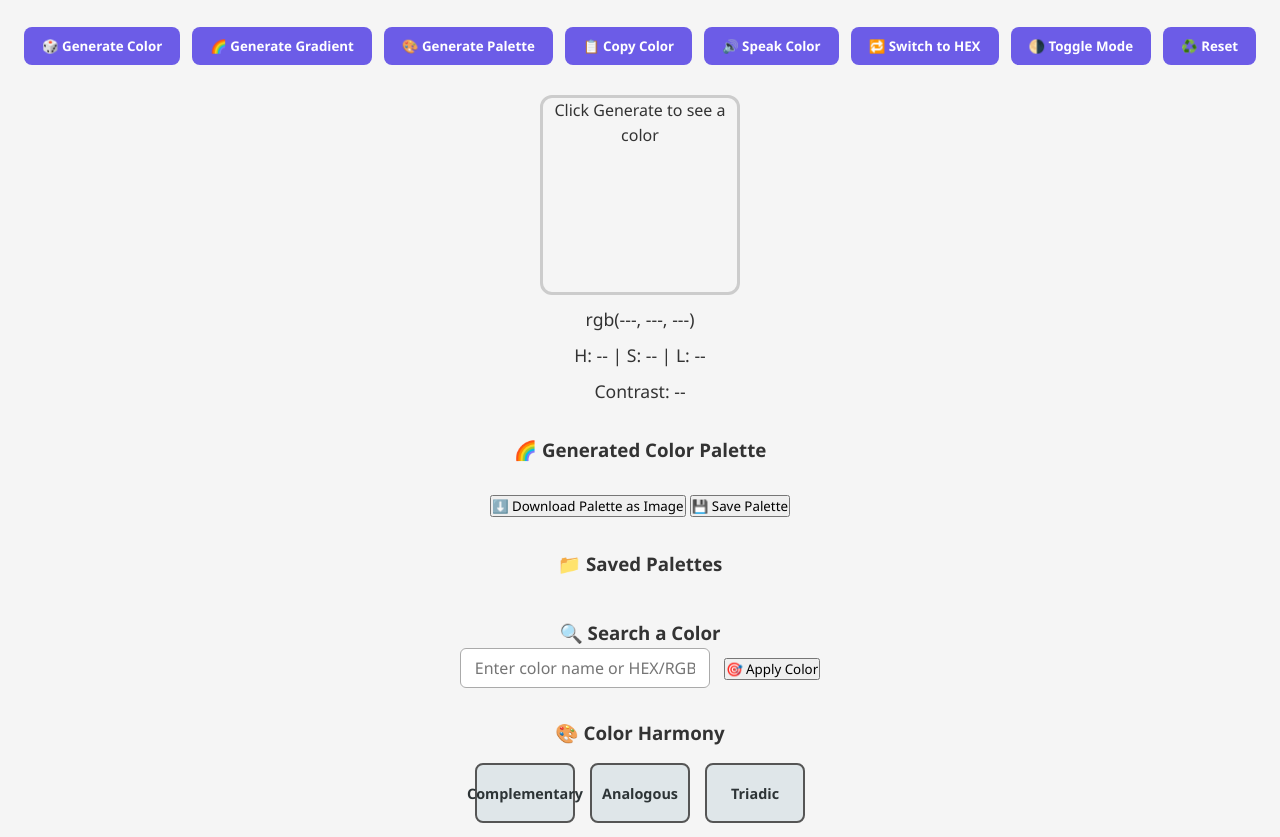
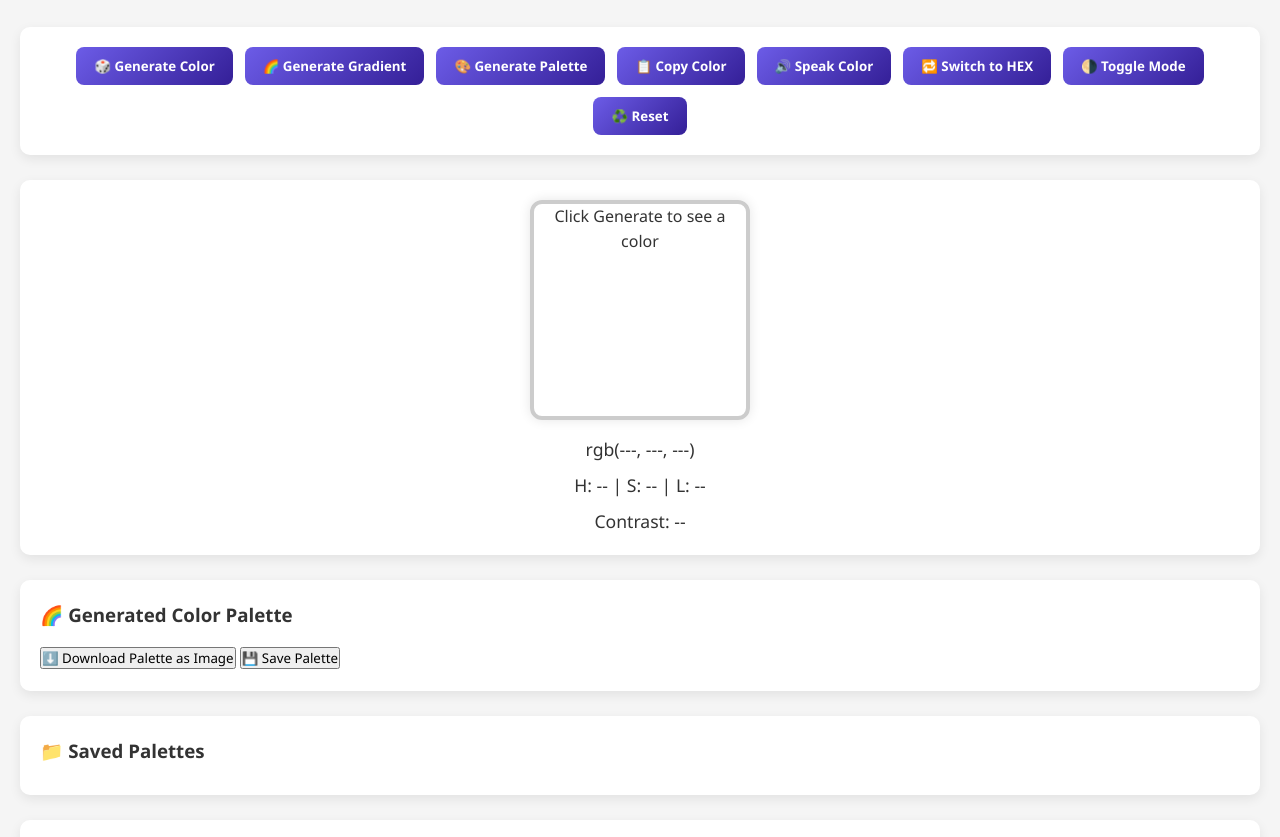
Before and after one commit to Satyam6201/Random-color, a plain HTML site: page index.html in a window 1280 px wide. Shown: the part 113-950 px from the top of the page. Drawn offline with Linux system fonts and the light colour scheme.

Commit message:
First Commit

```diff
--- a/Style.css
+++ b/Style.css
@@ -1,9 +1,12 @@
+/* Enhanced Style.css with Layout, Animation, and Aesthetic Touches */
+
 /* Reset & Base Styles */
 * {
   margin: 0;
   padding: 0;
   box-sizing: border-box;
-  font-family: "Segoe UI", sans-serif;
+  font-family: 'Segoe UI', sans-serif;
+  scroll-behavior: smooth;
 }
 
 body {
@@ -23,17 +26,28 @@ body {
 header {
   text-align: center;
   margin-bottom: 30px;
+  animation: fadeIn 1.2s ease-in;
 }
 
 header h1 {
   font-size: 2.5rem;
   color: #6c5ce7;
-  animation: fadeIn 1s ease-in;
+  animation: popIn 1s ease-in-out;
 }
 
 .subtitle {
   color: #636e72;
   font-size: 1rem;
+}
+
+/* Layout Wrapping Section */
+section {
+  background-color: #ffffff;
+  border-radius: 10px;
+  padding: 20px;
+  margin-bottom: 25px;
+  box-shadow: 0 4px 12px rgba(0, 0, 0, 0.08);
+  animation: fadeInUp 0.7s ease both;
 }
 
 /* Controls */
@@ -42,13 +56,12 @@ header h1 {
   flex-wrap: wrap;
   justify-content: center;
   gap: 12px;
-  margin-bottom: 30px;
 }
 
 .controls button {
   padding: 10px 18px;
   border: none;
-  background: #6c5ce7;
+  background: linear-gradient(135deg, #6c5ce7, #341f97);
   color: #fff;
   font-weight: 600;
   border-radius: 8px;
@@ -57,64 +70,56 @@ header h1 {
 }
 
 .controls button:hover {
-  background: #341f97;
-  transform: scale(1.05);
+  background: linear-gradient(135deg, #341f97, #6c5ce7);
+  transform: scale(1.05) rotate(-1deg);
 }
 
 /* Display Section */
 .display {
   text-align: center;
-  margin-bottom: 30px;
 }
 
 #colorBox {
-  width: 200px;
-  height: 200px;
-  margin: 0 auto 10px;
+  width: 220px;
+  height: 220px;
+  margin: 0 auto 15px;
   border-radius: 12px;
-  border: 3px solid #ccc;
+  border: 4px solid #ccc;
   cursor: pointer;
-  transition: transform 0.3s ease;
+  transition: transform 0.3s ease, box-shadow 0.3s ease;
   animation: popIn 0.8s ease;
+  box-shadow: 0 0 12px rgba(0, 0, 0, 0.1);
 }
 
 #colorBox:hover {
-  transform: scale(1.05);
+  transform: scale(1.07);
+  box-shadow: 0 0 16px rgba(0, 0, 0, 0.2);
 }
 
 #colorCode, #hslInfo, #contrastInfo {
   font-size: 1.1rem;
   margin-top: 8px;
+  animation: fadeIn 1.2s ease;
 }
 
 /* Gradient Section */
-.gradient-section {
-  text-align: center;
-  margin-bottom: 30px;
-}
-
 #gradientBox {
   width: 100%;
   max-width: 500px;
-  height: 100px;
+  height: 120px;
   margin: 0 auto;
   border-radius: 10px;
-  border: 2px dashed #ccc;
-  animation: fadeInUp 0.6s ease;
+  border: 2px dashed #aaa;
+  animation: fadeInUp 0.8s ease;
 }
 
 #gradientCode {
-  margin-top: 10px;
-  font-size: 1rem;
+  margin-top: 12px;
   font-family: monospace;
+  color: #555;
 }
 
 /* Palette Section */
-.palette-section {
-  margin-bottom: 30px;
-  text-align: center;
-}
-
 .palette-container {
   display: flex;
   flex-wrap: wrap;
@@ -128,24 +133,16 @@ header h1 {
   height: 80px;
   border-radius: 10px;
   border: 2px solid #aaa;
-  transition: transform 0.3s;
+  transition: all 0.3s;
   cursor: pointer;
 }
 
 .palette-container div:hover {
   transform: scale(1.1);
-}
-
-#downloadPaletteBtn, #savePaletteBtn {
-  margin-top: 15px;
+  box-shadow: 0 0 10px rgba(0, 0, 0, 0.1);
 }
 
 /* Saved Palettes */
-.saved-palettes {
-  margin-bottom: 30px;
-  text-align: center;
-}
-
 #savedPalettes {
   display: flex;
   flex-wrap: wrap;
@@ -159,14 +156,10 @@ header h1 {
   height: 60px;
   border-radius: 6px;
   border: 2px solid #aaa;
+  animation: fadeInUp 0.8s ease;
 }
 
 /* Search Section */
-.search-section {
-  text-align: center;
-  margin-bottom: 30px;
-}
-
 #searchInput {
   padding: 8px 14px;
   width: 250px;
@@ -179,12 +172,7 @@ header h1 {
   margin-left: 10px;
 }
 
-/* Color Theory */
-.color-theory {
-  text-align: center;
-  margin-bottom: 30px;
-}
-
+/* Color Harmony */
 .harmony-boxes {
   display: flex;
   justify-content: center;
@@ -197,22 +185,20 @@ header h1 {
   height: 60px;
   border-radius: 8px;
   border: 2px solid #555;
-  transition: all 0.3s ease;
-  font-size: 0.9rem;
   display: flex;
   align-items: center;
   justify-content: center;
   background: #dfe6e9;
   color: #2d3436;
   font-weight: bold;
+  transition: transform 0.3s ease;
+}
+
+.harmony:hover {
+  transform: translateY(-5px) scale(1.05);
 }
 
 /* History */
-.history-section {
-  text-align: center;
-  margin-bottom: 30px;
-}
-
 #colorHistory {
   list-style: none;
   display: flex;
@@ -228,6 +214,7 @@ header h1 {
   border-radius: 50%;
   border: 2px solid #888;
   cursor: pointer;
+  animation: popIn 0.6s ease;
 }
 
 /* Footer */
@@ -249,7 +236,6 @@ footer a {
 footer a:hover {
   text-decoration: underline;
 }
-
 
 /* Animations */
 @keyframes fadeIn {
@@ -286,7 +272,7 @@ footer a:hover {
 }
 
 /* Responsive */
-@media (max-width: 600px) {
+@media (max-width: 768px) {
   .controls {
     flex-direction: column;
     align-items: center;
@@ -305,4 +291,13 @@ footer a:hover {
     width: 90%;
     margin-bottom: 10px;
   }
+
+  #colorBox {
+    width: 90%;
+    height: 200px;
+  }
+
+  .harmony {
+    width: 90%;
+  }
 }
```
